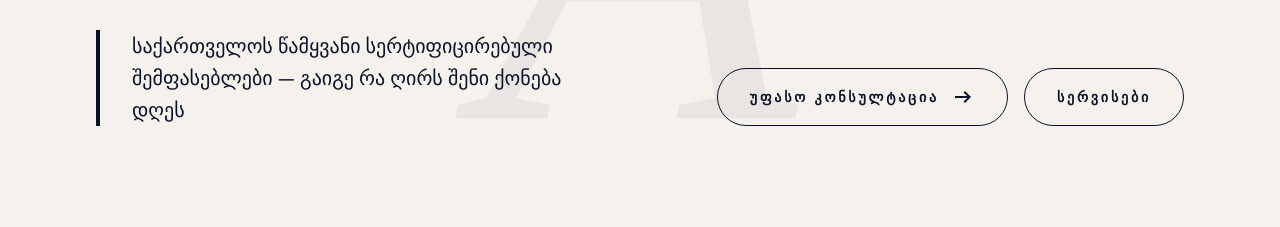
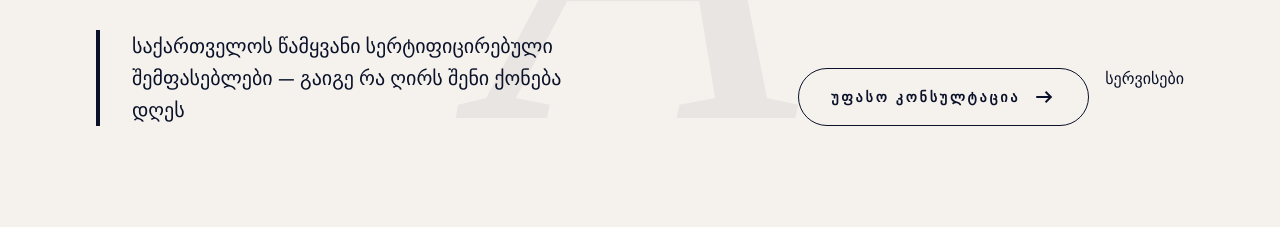
Before and after one commit to mdolaberidze8/AuditWise, a plain HTML site: page index.html in a window 1280 px wide. Shown: the part 573-800 px from the top of the page. Drawn offline with nearby package versions, Linux system fonts and the light colour scheme.

Commit message:
services in hero section

```diff
--- a/index.html
+++ b/index.html
@@ -124,7 +124,7 @@
                   უფასო კონსულტაცია
                   <span class="material-symbols-outlined">arrow_right_alt</span>
                 </a>
-                <a href="./services.html" class="btn-outline">სერვისები</a>
+                <a href="./services.html">სერვისები</a>
               </div>
             </div>
           </div>
```
